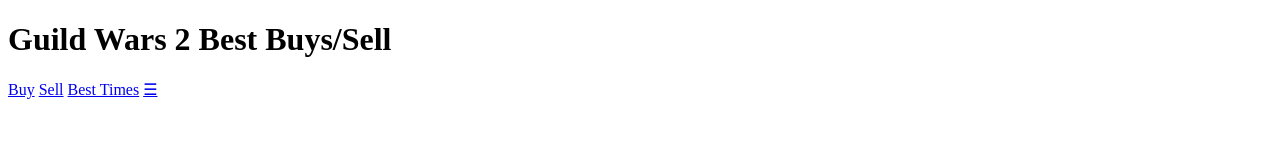
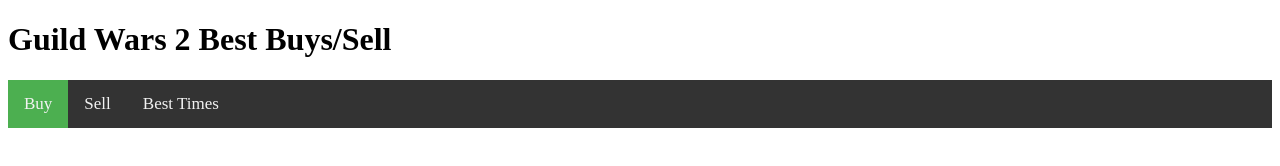
Before and after one commit to bishoy301/hackMT2018, a plain HTML site: page frontend/HTML/index.html in a window 1280 px wide. Drawn offline with Linux system fonts and the light colour scheme.

Commit message:
Fixed Navbar Styling

```diff
--- a/frontend/HTML/index.html
+++ b/frontend/HTML/index.html
@@ -2,6 +2,7 @@
 <html>
   <head>
     <meta charset=" utf-8">
+    <link rel="stylesheet" href="../CSS/main.css">
     <title>"Guild Wars 2"</title>
   </head>
 
```
